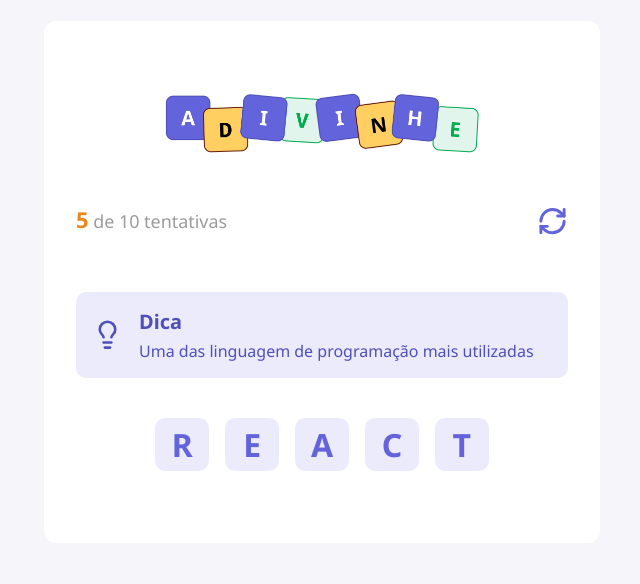
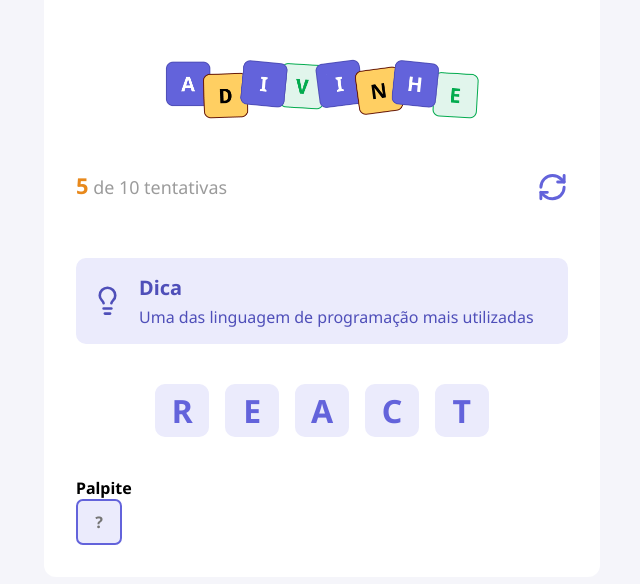
Before and after one commit to SamihFreire/jogo-adivinhacao, a React (Vite) app: page / in a window 1280 px wide. Shown: the part 118-702 px from the top of the page, without its empty margins (318-958 px from the left). Built offline with nearby package versions, Linux system fonts and the light colour scheme.

Commit message:
feat: criado e estilizado input de palpite

```diff
--- a/src/App.tsx
+++ b/src/App.tsx
@@ -3,6 +3,7 @@
 import { Header } from "./components/Header"
 import { Tip } from "./components/Tip"
 import { Letter } from "./components/Letter"
+import { Input } from "./components/Input"
 
 export default function App() {
 
@@ -24,6 +25,12 @@
           <Letter value="C" />
           <Letter value="T" />
         </div>
+
+        <h4>Palpite</h4>
+
+        <div>
+          <Input autoFocus maxLength={1} placeholder="?" />
+        </div>
       </main>
     </div>
   )
--- /dev/null
+++ b/src/components/Input/index.tsx
@@ -0,0 +1,11 @@
+import styles from "./styles.module.css"
+
+// O comando React.ComponentProps<> disponibiliza todas as propriedades da tag em questão
+// Não precisaria adicionar cadas caracteristica no type Props
+type Props = React.ComponentProps<"input">;
+
+export function Input({ ...rest }: Props) {
+    return(
+        <input type="text" className={styles.input} {...rest} />
+    )
+}
--- /dev/null
+++ b/src/components/Input/styles.module.css
@@ -0,0 +1,16 @@
+.input {
+    width: 2.87rem;
+    height: 2.87rem;
+    border-radius: 0.43rem;
+
+    background-color: #ebebfc;
+    border: 2px solid #6363db;
+    color: #6363db;
+
+    text-transform: uppercase;
+    text-align: center;
+    font-size: 1rem;
+    font-weight: 700;
+
+    outline: none;
+}
--- a/src/global.css
+++ b/src/global.css
@@ -15,6 +15,11 @@
     font-optical-sizing: auto;
 }
 
+input {
+    font-family: "Noto Sans", sans-serif;
+    font-optical-sizing: auto;
+}
+
 button {
     cursor: pointer;
     transition:  filter 0.2s;
```
